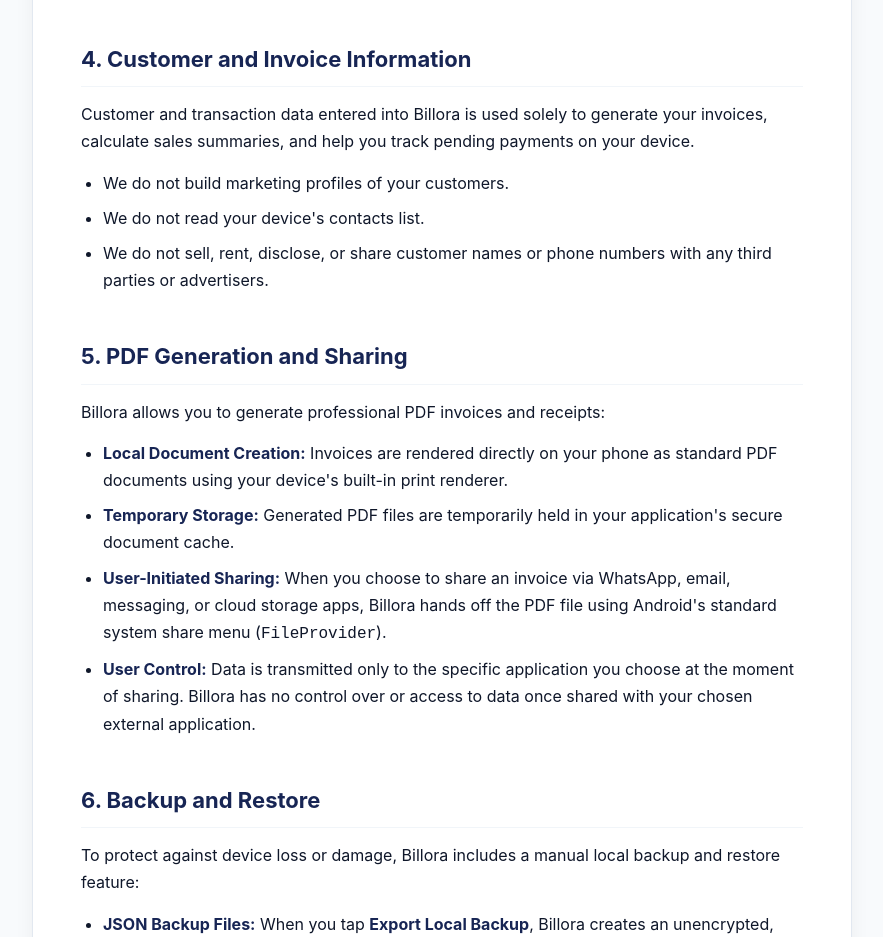
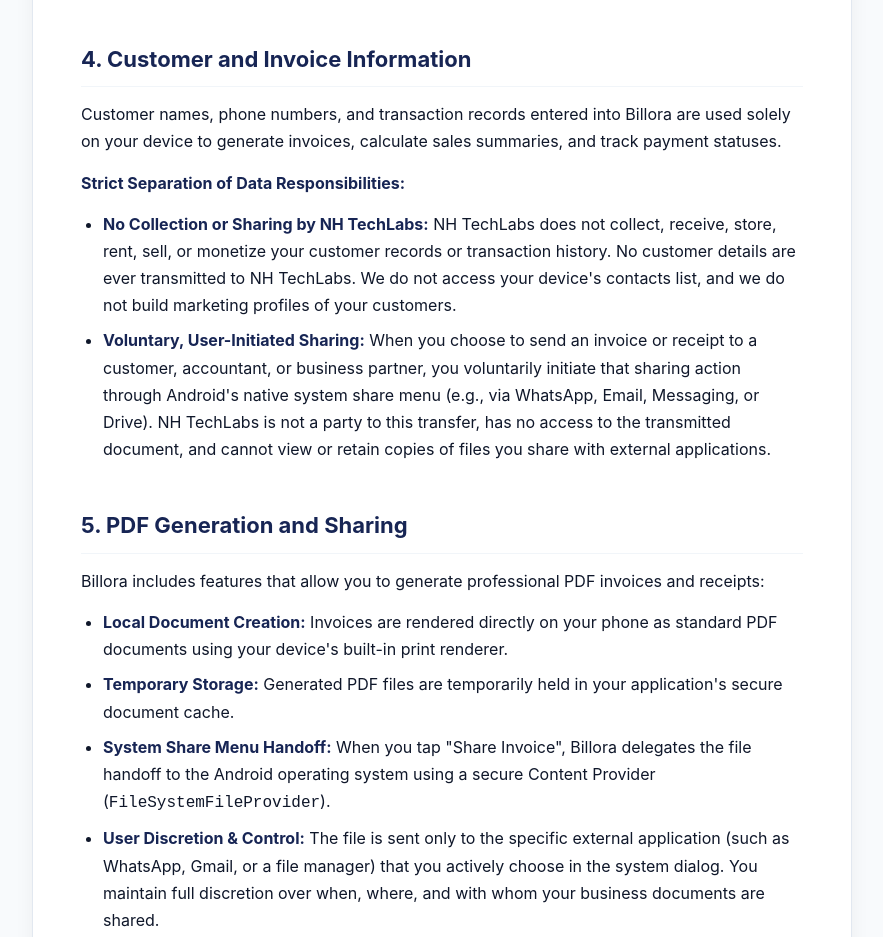
Before and after one commit to Naveeduhassan/billora-privacy, a plain HTML site: page index.html in a window 1280 px wide. Shown: the part 2049-2986 px from the top of the page, without its empty margins (198-1081 px from the left). Drawn offline with Linux system fonts and the light colour scheme.

Commit message:
docs(audit): refine customer sharing distinction, clarify storage permissions, and avoid absolute security claims

```diff
--- a/index.html
+++ b/index.html
@@ -500,12 +500,12 @@
       <section id="section-4" class="policy-section">
         <h2 class="section-heading">4. Customer and Invoice Information</h2>
         <p>
-          Customer and transaction data entered into Billora is used solely to generate your invoices, calculate sales summaries, and help you track pending payments on your device.
+          Customer names, phone numbers, and transaction records entered into Billora are used solely on your device to generate invoices, calculate sales summaries, and track payment statuses.
         </p>
+        <p><strong>Strict Separation of Data Responsibilities:</strong></p>
         <ul>
-          <li>We do not build marketing profiles of your customers.</li>
-          <li>We do not read your device's contacts list.</li>
-          <li>We do not sell, rent, disclose, or share customer names or phone numbers with any third parties or advertisers.</li>
+          <li><strong>No Collection or Sharing by NH TechLabs:</strong> NH TechLabs does not collect, receive, store, rent, sell, or monetize your customer records or transaction history. No customer details are ever transmitted to NH TechLabs. We do not access your device's contacts list, and we do not build marketing profiles of your customers.</li>
+          <li><strong>Voluntary, User-Initiated Sharing:</strong> When you choose to send an invoice or receipt to a customer, accountant, or business partner, you voluntarily initiate that sharing action through Android's native system share menu (e.g., via WhatsApp, Email, Messaging, or Drive). NH TechLabs is not a party to this transfer, has no access to the transmitted document, and cannot view or retain copies of files you share with external applications.</li>
         </ul>
       </section>
 
@@ -513,13 +513,13 @@
       <section id="section-5" class="policy-section">
         <h2 class="section-heading">5. PDF Generation and Sharing</h2>
         <p>
-          Billora allows you to generate professional PDF invoices and receipts:
+          Billora includes features that allow you to generate professional PDF invoices and receipts:
         </p>
         <ul>
           <li><strong>Local Document Creation:</strong> Invoices are rendered directly on your phone as standard PDF documents using your device's built-in print renderer.</li>
           <li><strong>Temporary Storage:</strong> Generated PDF files are temporarily held in your application's secure document cache.</li>
-          <li><strong>User-Initiated Sharing:</strong> When you choose to share an invoice via WhatsApp, email, messaging, or cloud storage apps, Billora hands off the PDF file using Android's standard system share menu (<code>FileProvider</code>).</li>
-          <li><strong>User Control:</strong> Data is transmitted only to the specific application you choose at the moment of sharing. Billora has no control over or access to data once shared with your chosen external application.</li>
+          <li><strong>System Share Menu Handoff:</strong> When you tap "Share Invoice", Billora delegates the file handoff to the Android operating system using a secure Content Provider (<code>FileSystemFileProvider</code>).</li>
+          <li><strong>User Discretion & Control:</strong> The file is sent only to the specific external application (such as WhatsApp, Gmail, or a file manager) that you actively choose in the system dialog. You maintain full discretion over when, where, and with whom your business documents are shared.</li>
         </ul>
       </section>
 
@@ -547,7 +547,7 @@
           <li><strong>No Advertising SDKs:</strong> Billora does not contain third-party advertising SDKs or ad networks (such as Google AdMob, Unity, or AppLovin).</li>
           <li><strong>No Analytics or Telemetry SDKs:</strong> Billora does not include behavioral tracking or analytics frameworks (such as Firebase Analytics, Google Analytics, Facebook Pixel, or Mixpanel).</li>
           <li><strong>No Crash Reporting Trackers:</strong> Billora does not send automated background crash or performance reports to external tracking platforms.</li>
-          <li><strong>Android OS Permissions:</strong> Billora does not request sensitive permissions such as Camera, Contacts, Microphone, Precise Location, or Bluetooth hardware access. Legacy storage permissions (<code>READ/WRITE_EXTERNAL_STORAGE</code>) are explicitly blocked.</li>
+          <li><strong>Android OS Permissions:</strong> Billora does not request sensitive permissions such as Camera, Contacts, Microphone, Precise Location, or Bluetooth hardware access. Legacy storage permissions (<code>READ_EXTERNAL_STORAGE</code> and <code>WRITE_EXTERNAL_STORAGE</code>) are explicitly blocked via Expo configuration. While baseline Android application containers declare the standard <code>INTERNET</code> permission, Billora's application code performs zero network requests and transmits no data over the internet.</li>
         </ul>
       </section>
 
@@ -560,11 +560,11 @@
         <ul>
           <li><strong>No Remote Application Server:</strong> No remote application server currently processes, receives, or stores your business records.</li>
           <li><strong>No Automated Transmission:</strong> No business records or invoice details are automatically transmitted to NH TechLabs or any third party.</li>
-          <li><strong>Unencrypted Local Storage & Backups:</strong> The local SQLite database and exported JSON backup files are stored in unencrypted format.</li>
+          <li><strong>Unencrypted Local Storage & Backups:</strong> The local SQLite database (<code>billora.db</code>) and exported JSON backup files (<code>Billora-Backup-YYYY-MM-DD.json</code>) are stored in unencrypted format.</li>
           <li><strong>Operating System Sandboxing:</strong> Android isolates Billora's application data from other applications on your device through standard Linux user permissions and application sandboxing.</li>
         </ul>
         <div class="callout callout-warning">
-          <strong>User Security Responsibility:</strong> Because data is stored locally and unencrypted, users are responsible for protecting their physical devices with a secure screen lock (PIN, password, or biometric authentication) and safeguarding exported backup files and shared PDF documents.
+          <strong>User Security Responsibility:</strong> Because data is stored locally and unencrypted, the application does not make absolute or infallible security guarantees. Users are responsible for protecting their physical devices with a secure screen lock (PIN, password, or biometric authentication) and safeguarding exported backup files and shared PDF documents against unauthorized local access.
         </div>
       </section>
 
```
